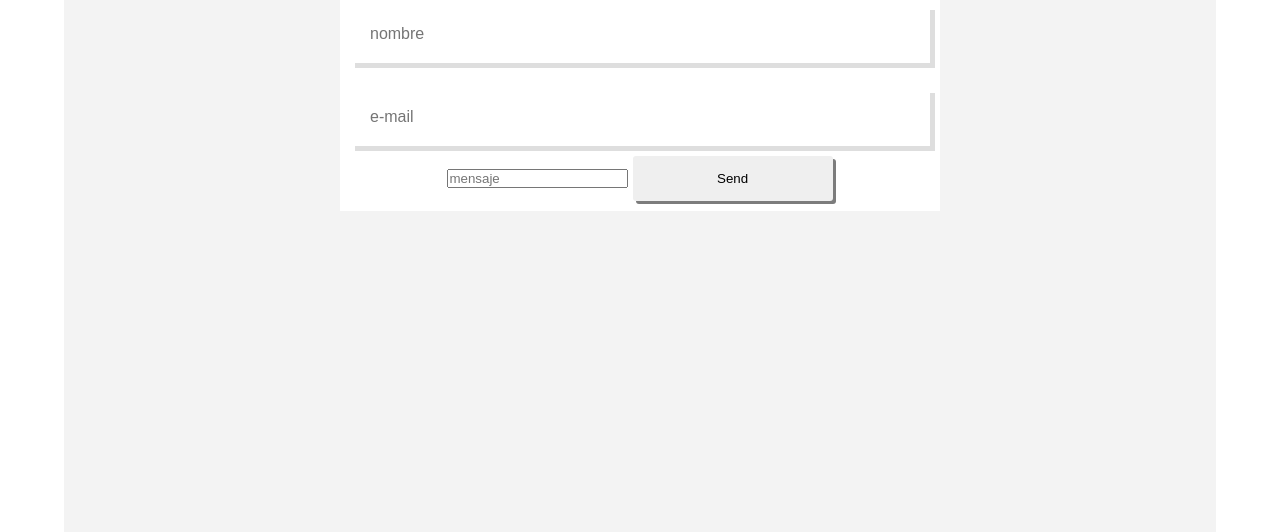
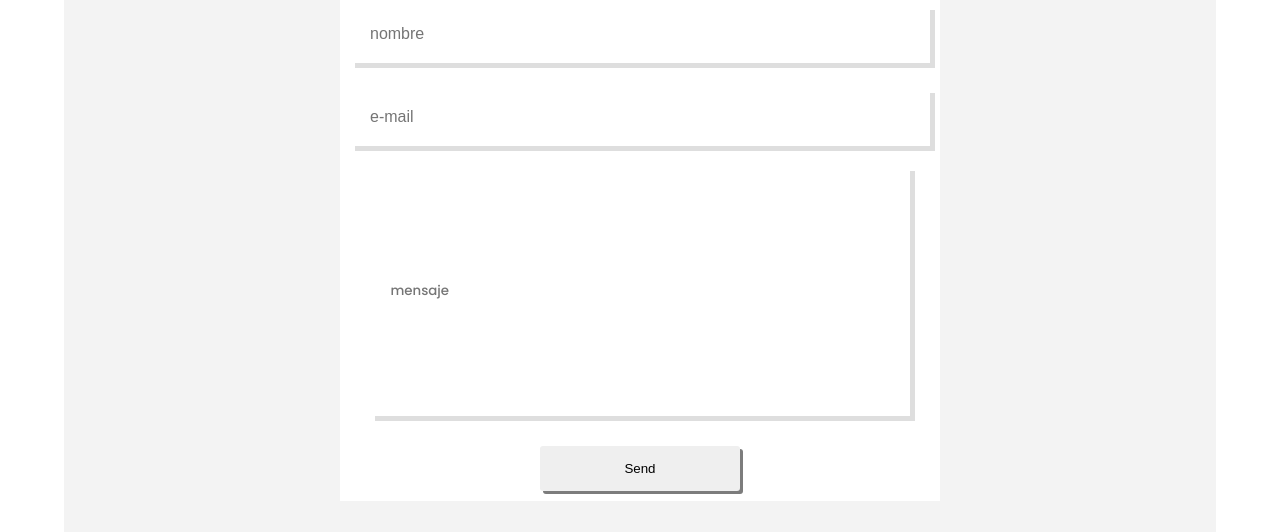
Before and after one commit to kea20055/cuarta-pagina, a plain HTML site: page index.html in a window 1280 px wide. Shown: the part 330-862 px from the top of the page. Drawn offline with Linux system fonts and the light colour scheme.

Commit message:
Update estilos.css

```diff
--- a/estilos.css
+++ b/estilos.css
@@ -99,7 +99,7 @@ button:hover{
 	text-decoration: none;
 	color: #000;
 }
-message{
+.message{
 	min-width: 90%;
 	max-width: 90%;
 	min-height: 250px;
```
